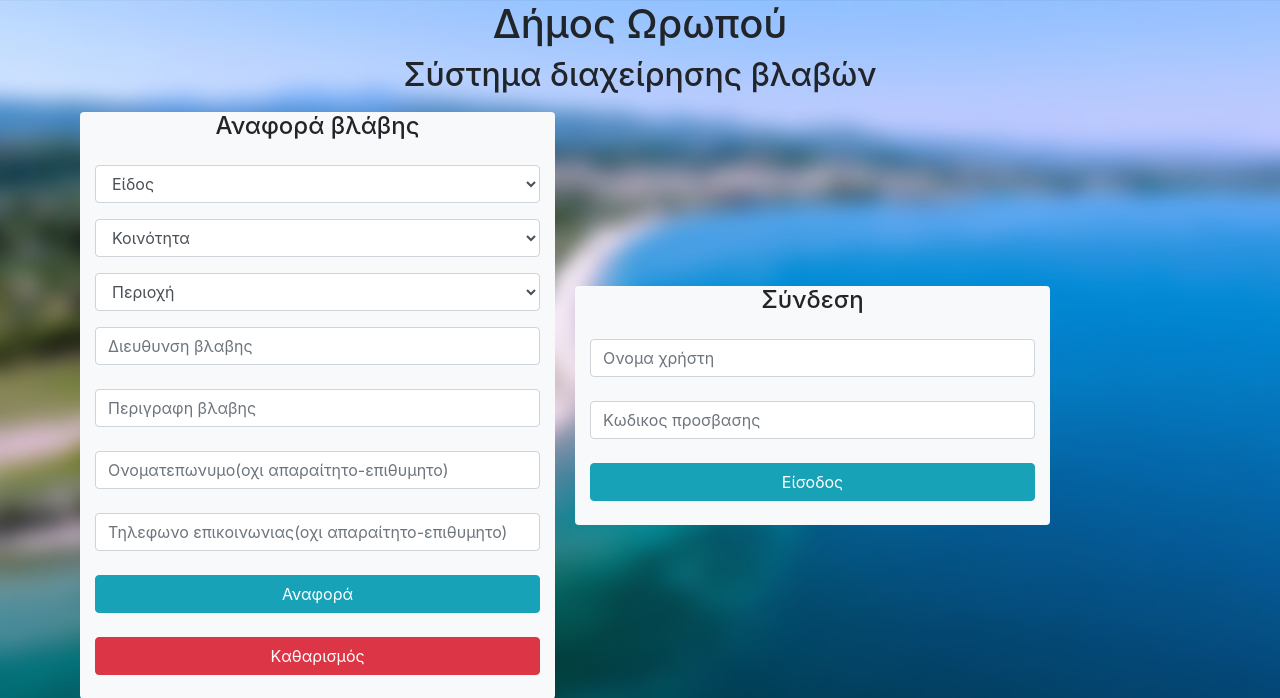
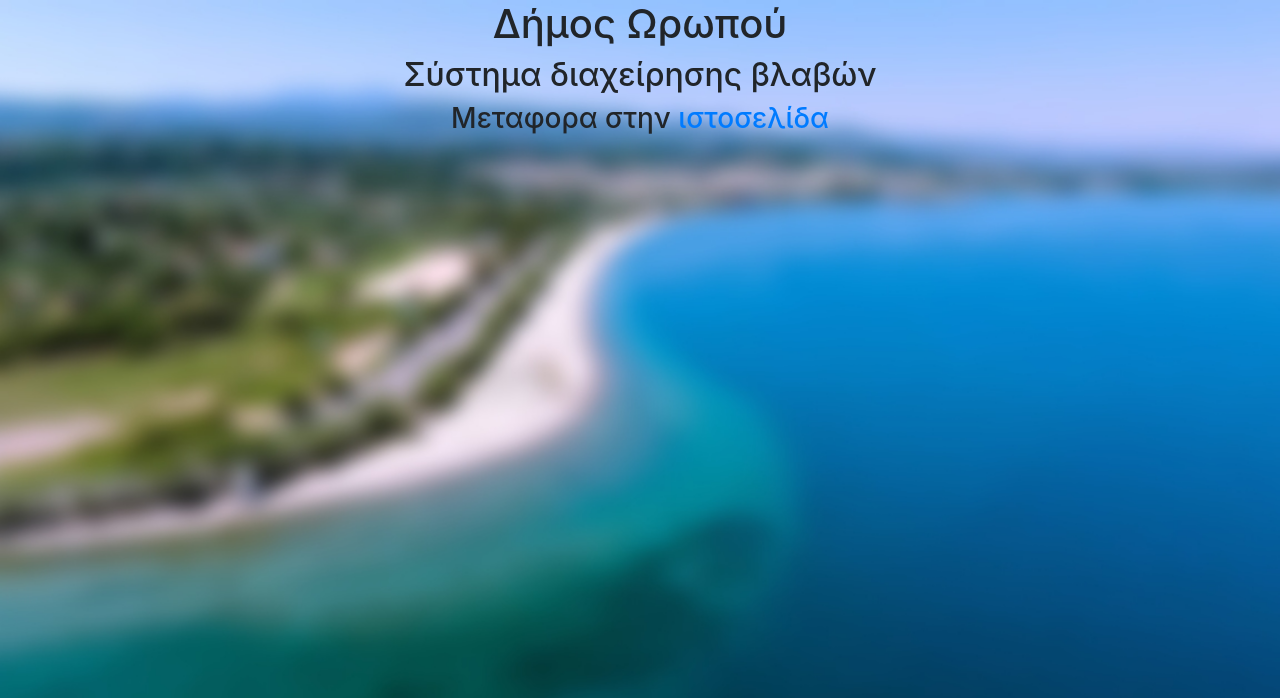
Before and after one commit to sspsk/losKalamos, a Flask app: page / in a window 1280 px wide. Shown: the top 698 px of the page. Run offline with Flask 2, Linux system fonts and the light colour scheme; data that the repository does not hold is empty; some libraries are stand-ins or nearby versions.

Commit message:
add redirection

```diff
--- a/loskalamos/templates/auth/index.html
+++ b/loskalamos/templates/auth/index.html
@@ -73,13 +73,16 @@
 
 <div class="container">
 
-
   <div class="row d-flex justify-content-center ">
     <h1>Δήμος Ωρωπού</h1>
   </div>
   <div class="row d-flex justify-content-center">
     <h2>Σύστημα διαχείρησης βλαβών</h2>
   </div>
+  <div class="row d-flex justify-content-center">
+    <h3>Μεταφορα στην <a href="http://46.227.62.47:5000">ιστοσελίδα</a></h3>
+  </div>
+  <!--
   <div class="row " >
     <div class="col-5  bg-light rounded" id="indexCol">
     <form class="" method="post" action="{{ url_for('reports.report') }}">
@@ -208,7 +211,7 @@
 
     </tbody>
   </table>
-
+-->
 </div>
 
 
```
